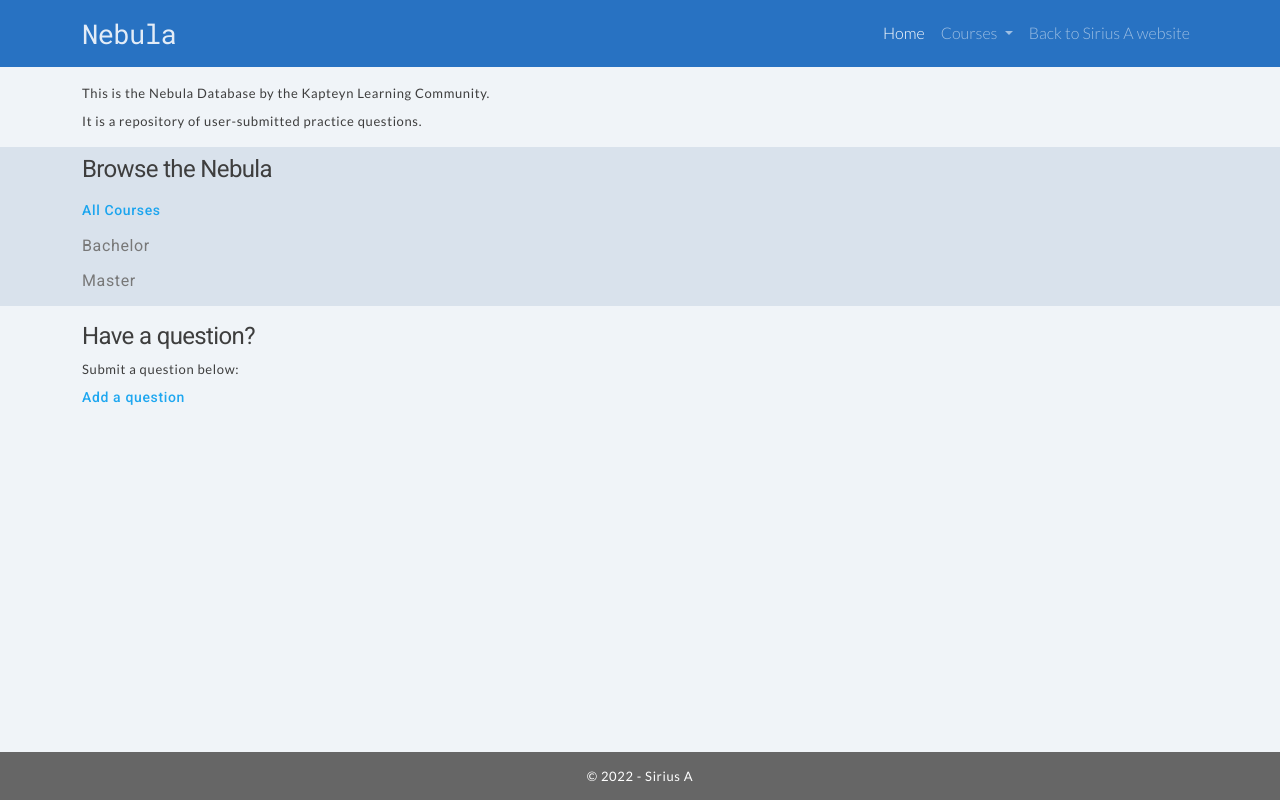
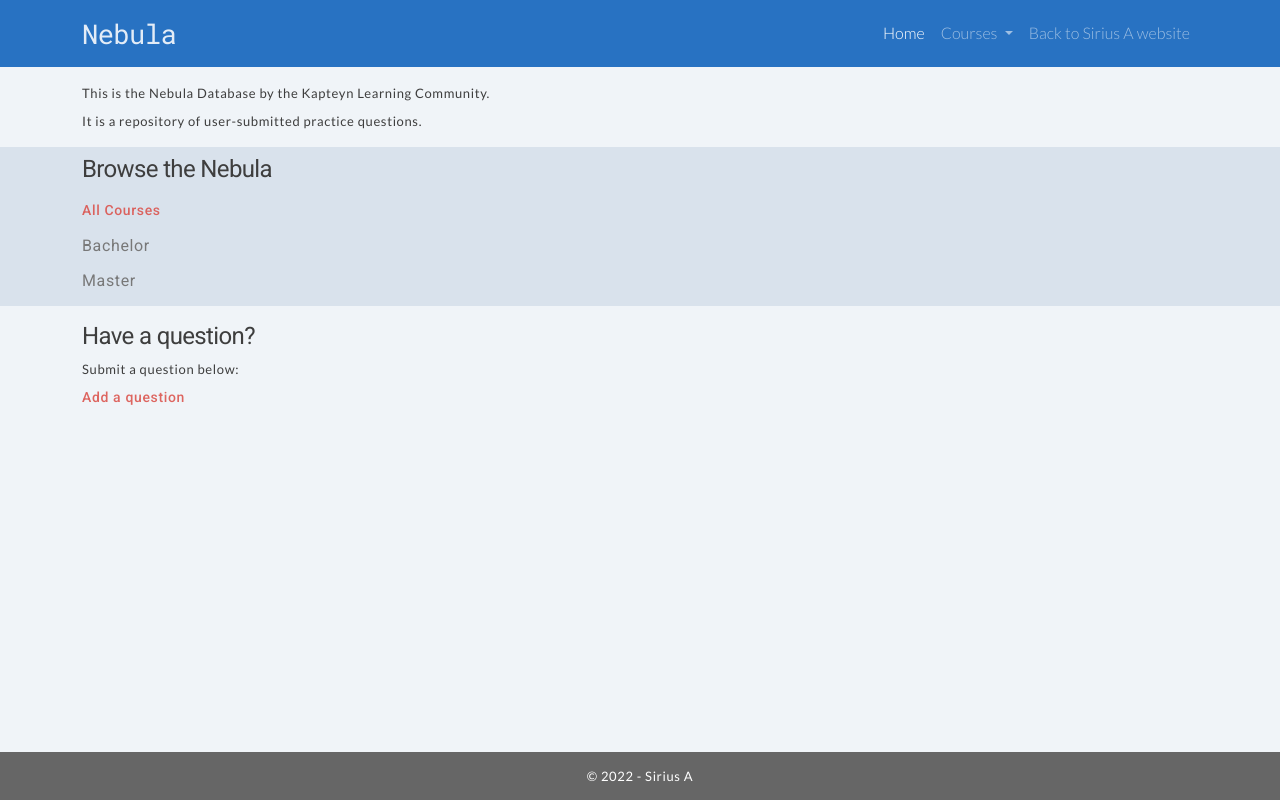
Before and after one commit to Sirius-A-Astronomy/Nebula, a Flask app: page / in a window 1280 px wide. Run offline with Flask 2, Linux system fonts and the light colour scheme; data that the repository does not hold is empty; some libraries are stand-ins or nearby versions.

Commit message:
Feat: updated link color on light mode

```diff
--- a/nebula/static/css/main.css
+++ b/nebula/static/css/main.css
@@ -41,8 +41,8 @@
     --color-text-primary-light: #3e3e3e;
     --color-text-secondary-light: #787878;
     --color-text-tertiary-light: #b3b3b3;
-    --color-text-accent-light: #009cef;
-    --color-text-accent-focus-light: #006eaa;
+    --color-text-accent-light: #db504a;
+    --color-text-accent-focus-light: #b83e3a;
     --color-text-on-accent-light: #000000;
     --color-primary-light: #2872c2;
     --color-secondary-light: #67a0f5;
@@ -147,7 +147,7 @@ p:last-child {
     font-family: 'PT Sans', sans-serif;
     font-weight: 400;
     font-size: 0.875rem;
-    color: var(--color-accent);
+    color: var(--color-text-accent);
 }
 
 p a,
```
